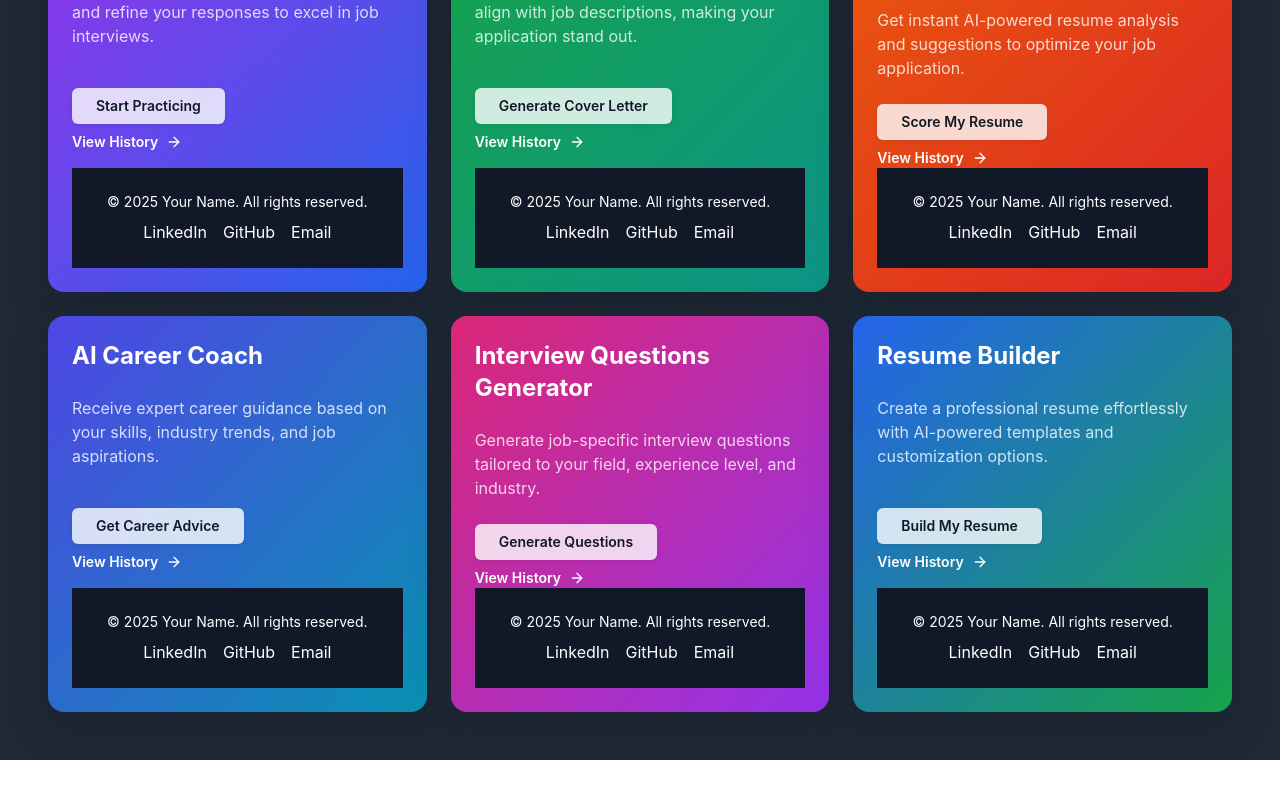
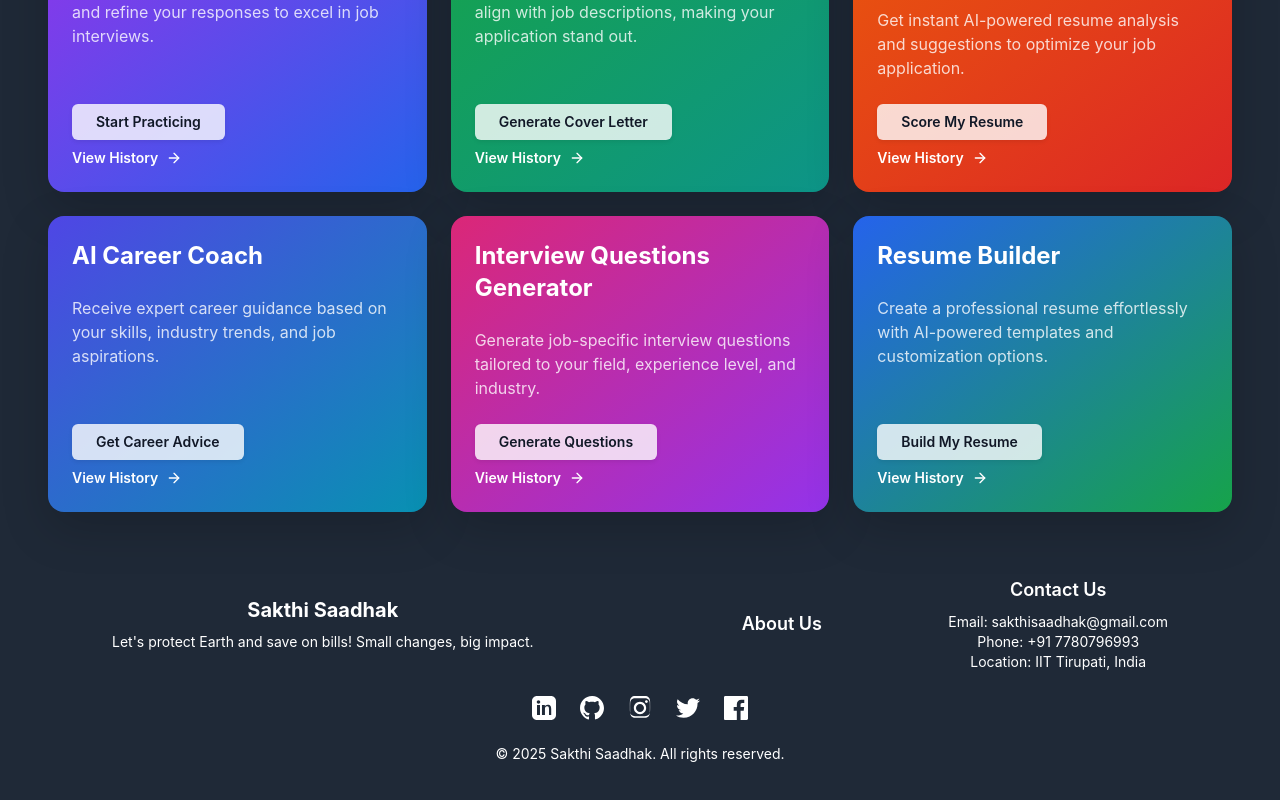
Before and after one commit to satish-pati/EliteResume, a React (Create React App) app in the folder web/: page /home2 in a window 1280 px wide. Shown: the part 384-1184 px from the top of the page. Before the commit the page ends 1144 px from the top, so only its background shows below. Built offline with nearby package versions, Linux system fonts and the light colour scheme; a small style sheet from the web is missing.

Commit message:
Update home2.jsx

```diff
--- a/web/src/home2.jsx
+++ b/web/src/home2.jsx
@@ -1,28 +1,128 @@
 import React from "react";
 import { useNavigate } from "react-router-dom";
 import { useUser } from "./login/usercontext";
-import { useRef } from "react";
+
+
+
+const Footer = () => {
+  return (
+    <footer className="bg-gray-800 text-white py-6 mt-10">
+      <div className="container mx-auto px-6">
+        {/* First Line */}
+        <div className="flex flex-col md:flex-row justify-between items-center  mb-4">
+          <div className="text-center md:text-left mr-20  ml-16">
+            <h1 className="text-xl font-bold">Sakthi Saadhak</h1>
+            <p className="text-sm mt-2">
+              Let's protect Earth and save on bills! Small changes, big impact.
+            </p>
+          </div>
+          <div className="ml-16 px-16">
+          <a
+            href="#about"
+            className="text-lg font-semibold hover:text-gray-400 mr-8"
+          >
+            About Us
+          </a>
+          </div>
+          <div className="text-center md:text-right md:ml-auto mr-16">
+            <a
+              href="#contact"
+              className="text-lg font-semibold hover:text-gray-400"
+            >
+              Contact Us
+            </a>
+            <ul className="text-sm mt-2">
+              <li>Email: sakthisaadhak@gmail.com</li>
+              <li>Phone: +91 7780796993</li>
+              <li>Location: IIT Tirupati, India</li>
+            </ul>
+          </div>
+        </div>
+
+        {/* Second Line - Social Media Icons */}
+        <div className="flex justify-center space-x-6 mt-4">
+          <a href="https://linkedin.com/company" aria-label="LinkedIn">
+            <svg
+              className="h-6 w-6 text-white hover:text-blue-500"
+              xmlns="http://www.w3.org/2000/svg"
+              fill="currentColor"
+              viewBox="0 0 24 24"
+            >
+              <path d="M19 0h-14c-2.76 0-5 2.24-5 5v14c0 2.76 2.24 5 5 5h14c2.76 0 5-2.24 5-5v-14c0-2.76-2.24-5-5-5zm-11 19h-3v-10h3v10zm-1.5-11.27c-.96 0-1.73-.78-1.73-1.73s.78-1.73 1.73-1.73 1.73.78 1.73 1.73-.78 1.73-1.73 1.73zm13.5 11.27h-3v-5.6c0-1.34-.03-3.07-1.87-3.07-1.88 0-2.17 1.46-2.17 2.98v5.69h-3v-10h2.88v1.37h.04c.4-.76 1.36-1.56 2.79-1.56 2.99 0 3.55 1.97 3.55 4.53v5.66z" />
+            </svg>
+          </a>
+          <a href="https://github.com" aria-label="GitHub">
+            <svg
+              className="h-6 w-6 text-white hover:text-gray-400"
+              xmlns="http://www.w3.org/2000/svg"
+              fill="currentColor"
+              viewBox="0 0 24 24"
+            >
+              <path d="M12 0c-6.63 0-12 5.37-12 12 0 5.3 3.438 9.799 8.205 11.385.6.111.82-.26.82-.578 0-.287-.011-1.244-.016-2.254-3.338.725-4.042-1.416-4.042-1.416-.546-1.387-1.333-1.758-1.333-1.758-1.089-.745.082-.729.082-.729 1.205.085 1.838 1.24 1.838 1.24 1.07 1.834 2.809 1.304 3.495.997.108-.776.418-1.304.76-1.604-2.665-.304-5.467-1.332-5.467-5.932 0-1.31.465-2.382 1.235-3.222-.124-.303-.535-1.521.116-3.169 0 0 1.008-.322 3.301 1.23.957-.266 1.983-.399 3.003-.404 1.02.005 2.047.138 3.006.404 2.291-1.552 3.297-1.23 3.297-1.23.653 1.648.241 2.866.118 3.169.77.84 1.233 1.912 1.233 3.222 0 4.61-2.807 5.624-5.479 5.921.43.371.812 1.104.812 2.227 0 1.607-.015 2.904-.015 3.299 0 .32.217.694.824.576 4.765-1.588 8.199-6.085 8.199-11.384 0-6.63-5.373-12-12-12z" />
+            </svg>
+          </a>
+          <a href="https://instagram.com" aria-label="Instagram">
+  <svg
+    className="h-6 w-6 text-white hover:text-pink-500"
+    xmlns="http://www.w3.org/2000/svg"
+    fill="currentColor"
+    viewBox="0 0 24 24"
+  >
+    <path d="M12 2.163c3.204 0 3.584.012 4.85.07 1.366.062 2.633.343 3.608 1.317.974.975 1.255 2.242 1.317 3.608.058 1.266.069 1.646.069 4.85s-.012 3.584-.07 4.85c-.062 1.366-.343 2.633-1.317 3.608-.975.974-2.242 1.255-3.608 1.317-1.266.058-1.646.069-4.85.069s-3.584-.012-4.85-.07c-1.366-.062-2.633-.343-3.608-1.317-.974-.975-1.255-2.242-1.317-3.608-.058-1.266-.069-1.646-.069-4.85s.012-3.584.07-4.85c.062-1.366.343-2.633 1.317-3.608.975-.974 2.242-1.255 3.608-1.317 1.266-.058 1.646-.069 4.85-.069m0-2.163c-3.259 0-3.667.014-4.947.072-1.502.066-2.77.378-3.76 1.368-.99.99-1.302 2.258-1.368 3.76-.058 1.28-.072 1.688-.072 4.947s.014 3.667.072 4.947c.066 1.502.378 2.77 1.368 3.76.99.99 2.258 1.302 3.76 1.368 1.28.058 1.688.072 4.947.072s3.667-.014 4.947-.072c1.502-.066 2.77-.378 3.76-1.368.99-.99 1.302-2.258 1.368-3.76.058-1.28.072-1.688.072-4.947s-.014-3.667-.072-4.947c-.066-1.502-.378-2.77-1.368-3.76-.99-.99-2.258-1.302-3.76-1.368-1.28-.058-1.688-.072-4.947-.072zm0 5.838c-3.403 0-6.162 2.759-6.162 6.162s2.759 6.162 6.162 6.162 6.162-2.759 6.162-6.162-2.759-6.162-6.162-6.162zm0 10.162c-2.207 0-4-1.793-4-4s1.793-4 4-4 4 1.793 4 4-1.793 4-4 4zm6.406-11.845c-.796 0-1.441.645-1.441 1.441s.645 1.441 1.441 1.441 1.441-.645 1.441-1.441-.645-1.441-1.441-1.441z" />
+  </svg>
+</a>
+
+<a href="https://twitter.com" aria-label="Twitter">
+  <svg
+    className="h-6 w-6 text-white hover:text-blue-400"
+    xmlns="http://www.w3.org/2000/svg"
+    fill="currentColor"
+    viewBox="0 0 24 24"
+  >
+    <path d="M24 4.557c-.883.392-1.832.656-2.828.775 1.017-.609 1.798-1.574 2.165-2.723-.951.564-2.005.974-3.127 1.195-.897-.956-2.178-1.555-3.594-1.555-2.717 0-4.92 2.203-4.92 4.917 0 .385.043.76.127 1.122-4.09-.205-7.719-2.165-10.148-5.144-.423.727-.666 1.571-.666 2.475 0 1.708.87 3.216 2.188 4.099-.807-.026-1.566-.247-2.228-.616v.062c0 2.385 1.697 4.374 3.946 4.829-.413.112-.849.171-1.296.171-.317 0-.626-.031-.928-.089.627 1.956 2.444 3.377 4.6 3.417-1.685 1.32-3.809 2.106-6.115 2.106-.397 0-.788-.023-1.175-.069 2.179 1.396 4.768 2.211 7.548 2.211 9.057 0 14.009-7.514 14.009-14.009 0-.213-.005-.425-.014-.636.961-.694 1.797-1.562 2.457-2.549z" />
+  </svg>
+</a>
+
+<a href="https://facebook.com" aria-label="Facebook">
+  <svg
+    className="h-6 w-6 text-white hover:text-blue-600"
+    xmlns="http://www.w3.org/2000/svg"
+    fill="currentColor"
+    viewBox="0 0 24 24"
+  >
+    <path d="M22.675 0h-21.35c-.733 0-1.325.592-1.325 1.325v21.351c0 .733.592 1.325 1.325 1.325h11.495v-9.294h-3.128v-3.622h3.128v-2.672c0-3.1 1.894-4.788 4.659-4.788 1.325 0 2.464.099 2.795.143v3.24h-1.918c-1.504 0-1.796.715-1.796 1.763v2.314h3.59l-.467 3.622h-3.123v9.294h6.127c.733 0 1.325-.592 1.325-1.325v-21.351c0-.733-.592-1.325-1.325-1.325z" />
+  </svg>
+</a>
+
+        </div>
+
+        {/* Third Line - Copyright */}
+        <div className="mt-8 text-center mt-4 text-sm">
+          © 2025 Sakthi Saadhak. All rights reserved.
+        </div>
+      </div>
+    </footer>
+  );
+};
+
+
+
 const Navbar = () => {
     const navigate = useNavigate();
     const { logout } = useUser(); // Access logout function
-        const featuresRef = useRef(null);
-
 
     const handleLogout = () => {
         logout(); // Clear user state
         localStorage.removeItem("token"); // Remove stored token
         navigate("/"); // Redirect to login page
     };
-const handleScrollToFeatures = (event) => {
-        event.preventDefault();
-        document.getElementById("features-section").scrollIntoView({ behavior: "smooth" });
-    };
+
     return (
         <nav className="bg-gray-900 text-white py-4 px-6 flex justify-between items-center shadow-md fixed top-0 left-0 w-full z-50">
             <h1 className="text-2xl font-bold">Job Search Hub</h1>
             <div className="flex justify-end items-center space-x-8 ml-auto mr-6">
-                <a href="/home2" onClick={(e) => { e.preventDefault(); navigate("/home2"); }}  className="text-lg font-semibold hover:text-gray-400">Home</a>
-                <a href="#features" onClick={handleScrollToFeatures} className="text-lg font-semibold hover:text-gray-400">Features</a>
+                <a href="/home2" className="text-lg font-semibold hover:text-gray-400">Home</a>
+                <a href="/features" className="text-lg font-semibold hover:text-gray-400">Features</a>
                 <a href="/about" className="text-lg font-semibold hover:text-gray-400">About Us</a>
                 <a href="/contact" className="text-lg font-semibold hover:text-gray-400">Contact</a>
                 <a href="/profile" className="text-lg font-semibold hover:text-gray-400">Profile</a>
@@ -90,11 +190,13 @@ const JobSearchFeatures = () => {
         </div>
 
         {/* Feature Grid */}
-        <div id="features-section" className="grid grid-cols-1 md:grid-cols-3 gap-6 px-6">
+        <div className="grid grid-cols-1 md:grid-cols-3 gap-6 px-6">
           {features.map((feature, index) => (
             <FeatureCard key={index} feature={feature} />
           ))}
         </div>
+        <Footer />
+
       </div>
     );
   };
@@ -118,36 +220,9 @@ const FeatureCard = ({ feature }) => {
           </svg>
         </a>
       </div>
-         <footer className="bg-gray-900 text-white py-6 text-center">
-      <div className="container mx-auto px-4">
-        <p className="text-sm">&copy; {new Date().getFullYear()} Your Name. All rights reserved.</p>
-        <div className="flex justify-center space-x-4 mt-2">
-          <a
-            href="https://www.linkedin.com/in/yourprofile"
-            target="_blank"
-            rel="noopener noreferrer"
-            className="hover:text-gray-400"
-          >
-            LinkedIn
-          </a>
-          <a
-            href="https://github.com/yourgithub"
-            target="_blank"
-            rel="noopener noreferrer"
-            className="hover:text-gray-400"
-          >
-            GitHub
-          </a>
-          <a
-            href="mailto:your.email@example.com"
-            className="hover:text-gray-400"
-          >
-            Email
-          </a>
-        </div>
-      </div>
-    </footer>
+
     </div>
+
   );
 };
 
```
